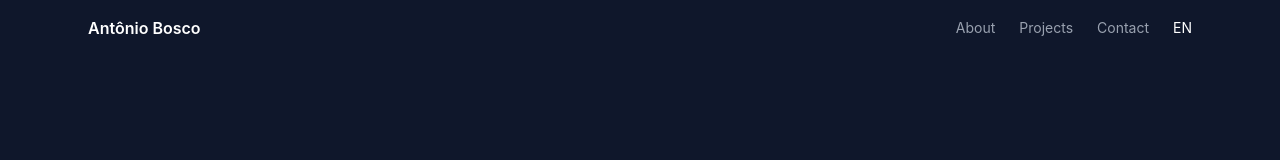
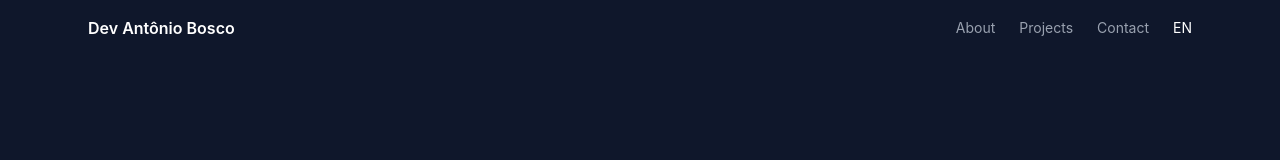
Before and after one commit to bosco227/portfolio, a React (Vite) app: page / in a window 1280 px wide. Shown: the top 160 px of the page. Built offline with nearby package versions, Linux system fonts and the light colour scheme.

Commit message:
leve alteração

```diff
--- a/src/components/Header.jsx
+++ b/src/components/Header.jsx
@@ -56,7 +56,7 @@ export default function Header() {
       }`}
     >
       <div className="max-w-6xl mx-auto px-6 py-4 flex justify-between items-center">
-        <h1 className="font-semibold">Antônio Bosco</h1>
+        <h1 className="font-semibold">Dev Antônio Bosco</h1>
 
         <nav className="flex gap-6 text-sm">
           <a href="#about" className={linkStyle("about")}>
```
